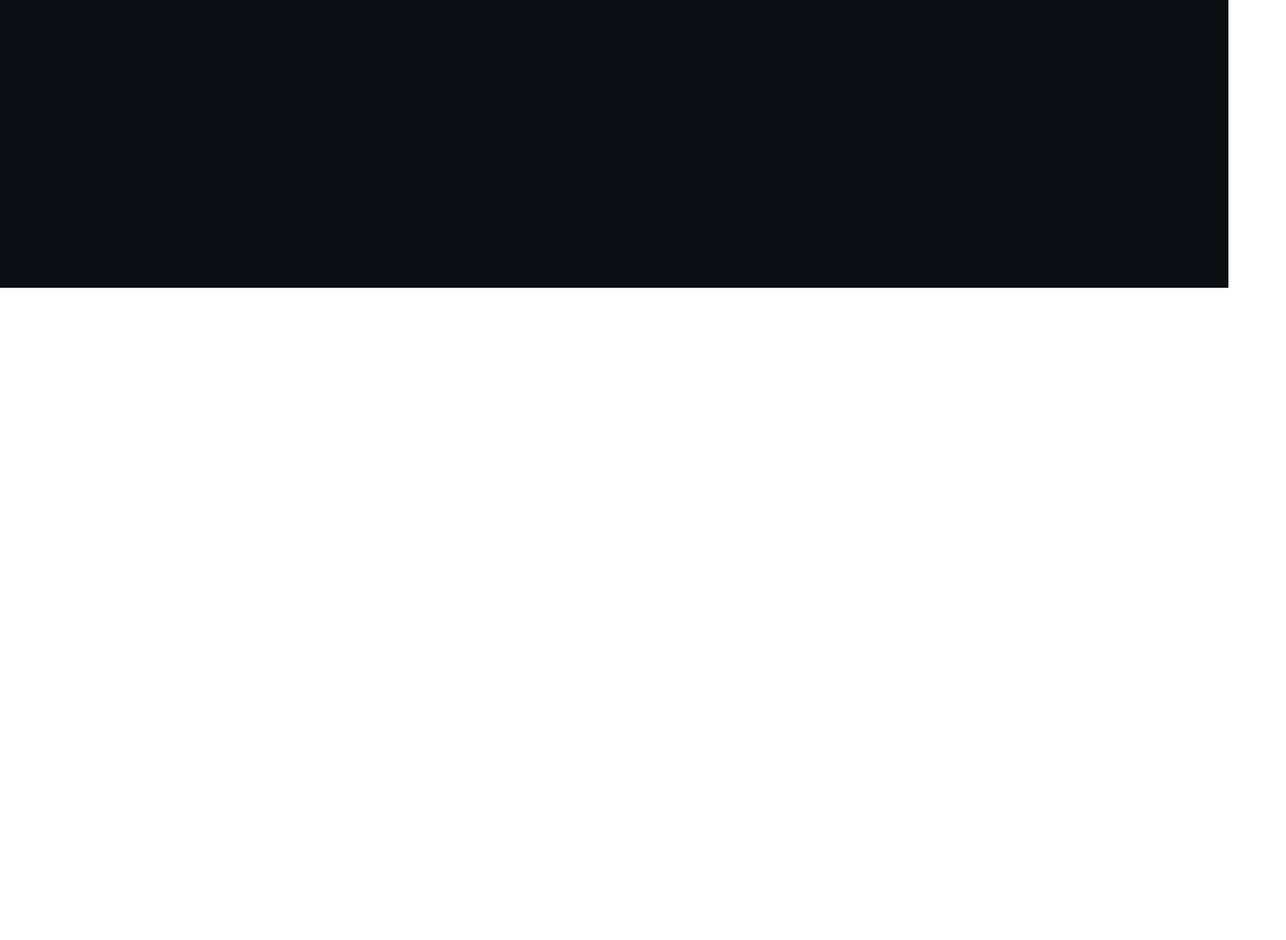
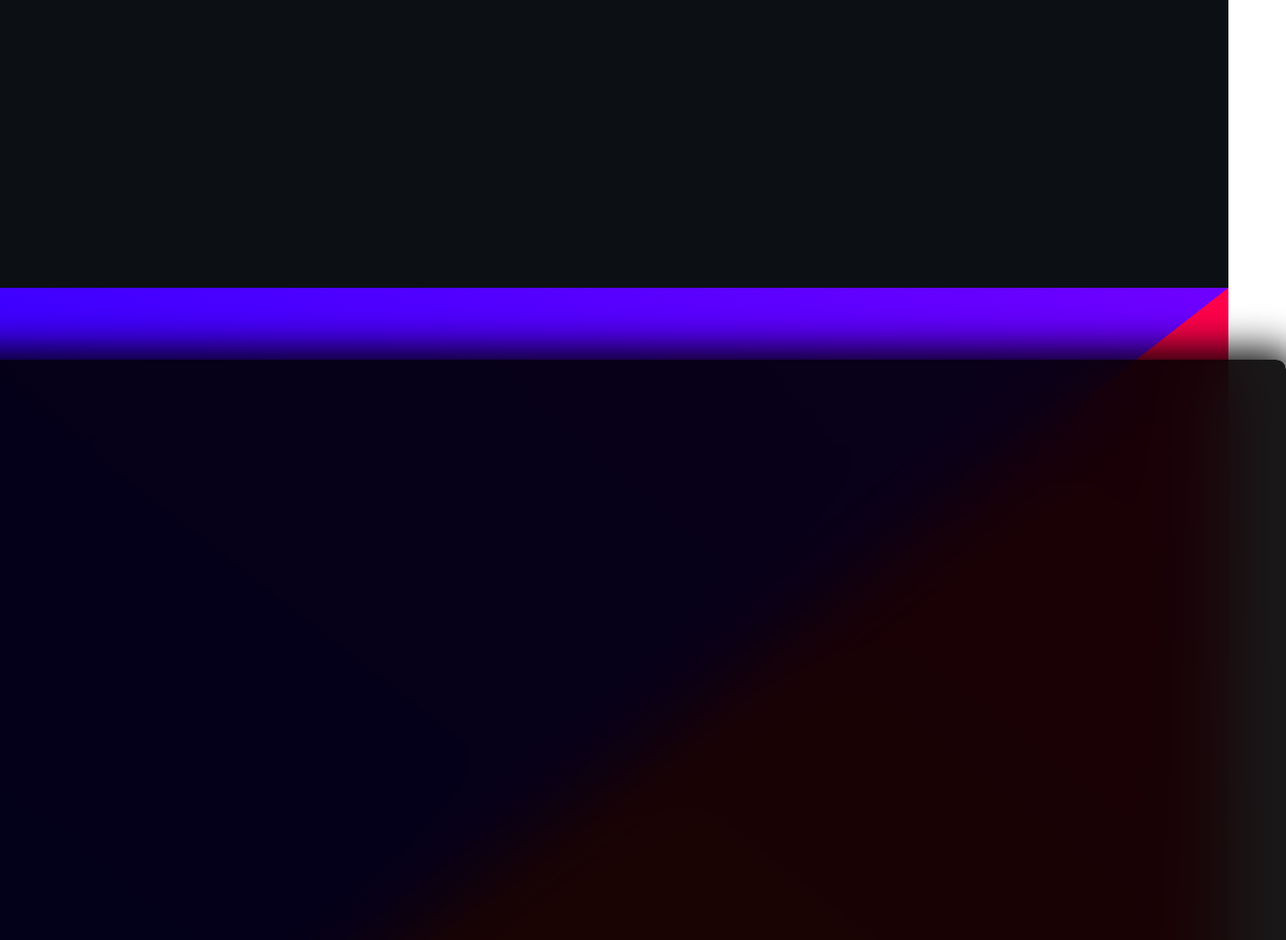
Before and after one commit to RohanS29/Synchronize, a plain HTML site: page index.html in a window 1280 px wide. Shown: the part 780-1760 px from the top of the page at 96% size, 1340 px wide, since content can reach past the window. Before the commit the page ends 1080 px from the top, so only its background shows below. Drawn offline with Linux system fonts and the light colour scheme.

Commit message:
02 - Created the app section layout using the clip-path property and positioned the app window on the section

```diff
--- a/css/style.css
+++ b/css/style.css
@@ -180,3 +180,43 @@ h6{
 
     transform: rotate(-17deg);
 }
+
+/* App section styling starts */
+
+/* Following style is for the background */
+
+.app-section{
+    height: 1000px;
+    width: 100vw;
+    position: relative;
+    background-image: linear-gradient(to right top, #1100ff 0%, #6f00ff 100%);
+}
+
+.backdrop{
+    height: 1000px;
+    width: 100vw;
+    background-image: linear-gradient(to left bottom, #ff004d 0%, #ff3d00 100%);
+
+    clip-path: polygon(100% 0%, 0% 100%, 100% 100%);
+}
+
+/* -------------------------------------------------------------------------------------------------------- */
+
+.app-window{
+    width: 1400px;
+    height: 85%;
+    position: absolute;
+    background-color: rgba(0,0,0,0.9);
+
+    left: 50%;
+    top: 50%;
+
+    transform: translate(-50%, -50%);
+
+    backdrop-filter: blur(40px);
+    -webkit-backdrop-filter: blur(40px);
+
+    box-shadow: 0px 0px 40px 10px #000;
+
+    border-radius: 10px;
+}
--- a/index.html
+++ b/index.html
@@ -16,6 +16,9 @@
 </head>
 
 <body>
+
+    <!--------------------- Hero Section -------------------------->
+
     <div class="hero-section">
         <nav class="navbar">
             <a href="#">
@@ -34,17 +37,25 @@
             </div>
 
         </nav>
+
+        <!-- Hero Content -->
+
         <div class="hero-content">
             <div class="hero-text">
                 <h1>Collaboration</h1>
                 <h1>Redefined</h1>
             </div>
 
+            <!-- Hero Images -->
+
             <div class="hero-images">
                 <img src="./props/svg/01-hero_section/02-left-man.svg" alt="left-man" class="left-man">
                 <img src="./props/svg/01-hero_section/03-right-man.svg" alt="right-man" class="right-man">
             </div>
         </div>
+
+        <!-- Hero Descrition -->
+
         <div class="hero-desc">
             <p>
                 Lorem ipsum dolor, sit amet consectetur adipisicing elit. <br> Impedit error excepturi quas ducimus
@@ -58,6 +69,20 @@
             </div>
         </div>
     </div>
+
+    <!--------------------- App Section -------------------------->
+
+    <div class="app-section" id="app-section">
+        <div class="backdrop"></div>
+
+        <!-- App -->
+
+        <div class="app-window app-layout">
+
+        </div>
+
+    </div>
+
 </body>
 
 </html>
```
